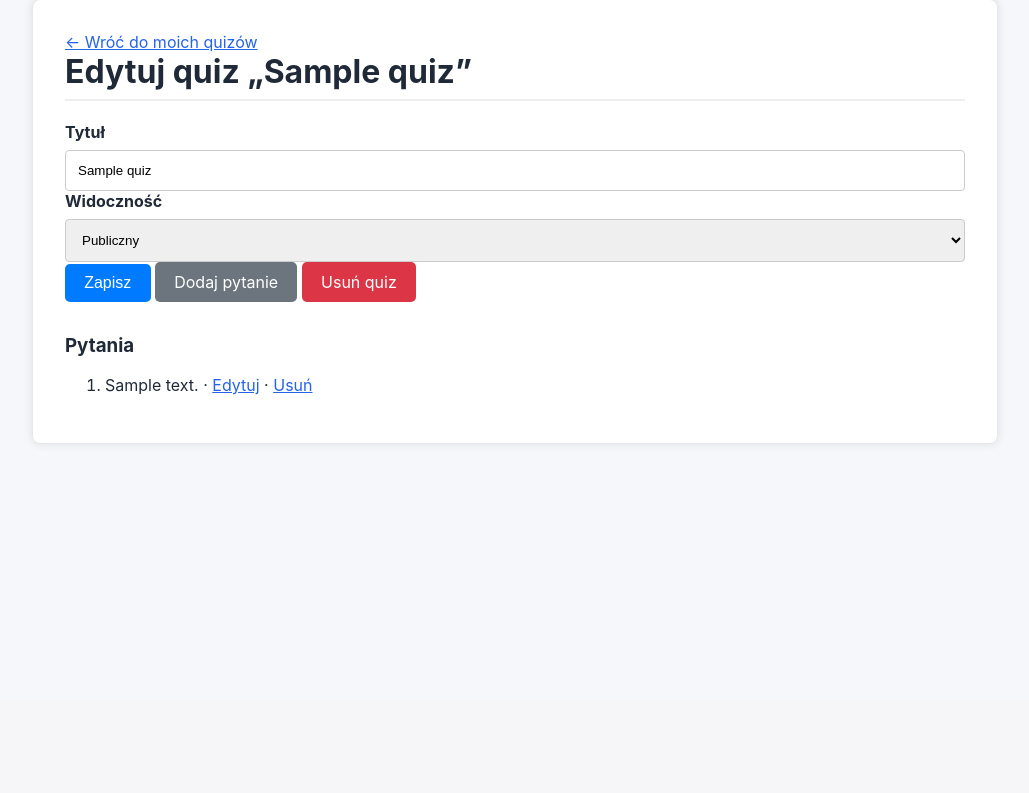
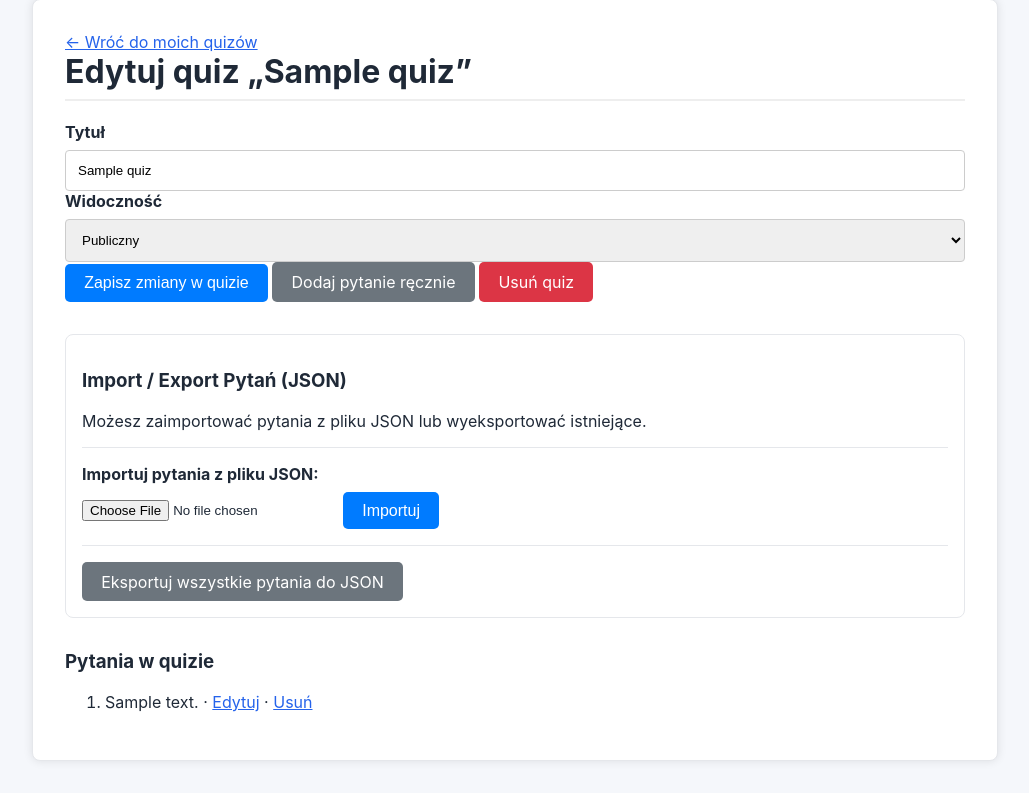
Before and after one commit to Menz1312/projektgrupowy, a Django app: page /edit/1/ in a window 1280 px wide. Shown: the part 101-894 px from the top of the page, without its empty margins (125-1154 px from the left). Before the commit the page ends 545 px from the top, so only its background shows below. Run offline with Django 5.2, Linux system fonts and the light colour scheme; a user stored in the database is signed in; tables that the repository leaves empty hold one stand-in row (values such as "Sample post").

Commit message:
dodanie importu i eksportu

```diff
--- a/quizzes/urls.py
+++ b/quizzes/urls.py
@@ -1,3 +1,4 @@
+# quizzes/urls.py
 from django.urls import path
 from . import views
 
@@ -9,11 +10,14 @@ urlpatterns = [
     path('edit/<int:pk>/', views.quiz_edit_view, name='quiz-edit'),
     path('delete/<int:pk>/', views.quiz_delete_view, name='quiz-delete'),
 
-    # Nowe ścieżki do zarządzania pytaniami
+    # import/eksport pytań
+    path('export/<int:pk>/json/', views.quiz_export_json_view, name='quiz-export-json'),
+    path('import/<int:pk>/json/', views.quiz_import_json_view, name='quiz-import-json'),
+
+    # Ścieżki do zarządzania pytaniami
     path('quiz/<int:quiz_pk>/add-question/', views.question_create_view, name='question-create'),
     path('question/<int:pk>/edit/', views.question_edit_view, name='question-edit'),
     path('question/<int:pk>/delete/', views.question_delete_view, name='question-delete'),
 
     path('quiz/<int:pk>/start/', views.quiz_take_view, name='quiz-start'),
-
 ]
--- a/quizzes/views.py
+++ b/quizzes/views.py
@@ -7,7 +7,11 @@ from .forms import QuizForm, QuestionForm, AnswerFormSet
 import os, json
 from dotenv import load_dotenv
 import random
-
+from django.http import HttpResponse
+from django.utils.text import slugify
+from django.db import transaction
+from django.core.exceptions import ValidationError
+from django.views.decorators.http import require_POST
 
 load_dotenv()
 
@@ -100,8 +104,6 @@ def quiz_edit_view(request, pk):
 
     return render(request, 'quizzes/quiz_form.html', {'quiz_form': form, 'quiz': quiz})
 
-
-# 🔽 ZAKTUALIZOWANY WIDOK (Walidacja)
 @login_required
 def question_create_view(request, quiz_pk):
     quiz = get_object_or_404(Quiz, pk=quiz_pk, author=request.user)
@@ -133,7 +135,6 @@ def question_create_view(request, quiz_pk):
                 answer_formset.save()
                 messages.success(request, "Nowe pytanie zostało dodane.")
                 return redirect('quiz-edit', pk=quiz.pk)
-            # 🔼 KONIEC NOWEJ LOGIKI
     else:
         question_form = QuestionForm()
         answer_formset = AnswerFormSet()
@@ -145,7 +146,6 @@ def question_create_view(request, quiz_pk):
     }
     return render(request, 'quizzes/question_form.html', context)
 
-# 🔽 ZAKTUALIZOWANY WIDOK (Walidacja)
 @login_required
 def question_edit_view(request, pk):
     question = get_object_or_404(Question, pk=pk, quiz__author=request.user)
@@ -172,7 +172,6 @@ def question_edit_view(request, pk):
                 answer_formset.save()
                 messages.success(request, "Pytanie zostało zaktualizowane.")
                 return redirect('quiz-edit', pk=question.quiz.pk)
-            # 🔼 KONIEC NOWEJ LOGIKI
     else:
         question_form = QuestionForm(instance=question)
         answer_formset = AnswerFormSet(instance=question)
@@ -234,7 +233,6 @@ def quiz_take_view(request, pk):
         correct_count = 0
         details = []
 
-        # 🔽 ZMIENIONA LOGIKA OCENIANIA
         # Używamy prefetch_related('answers') dla wydajności
         for question in quiz.questions.prefetch_related('answers'):
             field = f"q_{question.id}"
@@ -272,7 +270,6 @@ def quiz_take_view(request, pk):
                 'correct_ids': correct_ids,
                 'is_correct': is_correct,
             })
-        # 🔼 KONIEC ZMIENIONEJ LOGIKI
 
         score_percent = round((correct_count / total) * 100)
         return render(request, 'quizzes/quiz_result.html', {
@@ -296,3 +293,162 @@ def quiz_take_view(request, pk):
         'questions_data': questions_data,
         'time_limit': time_limit,
     })
+
+@login_required
+def quiz_export_json_view(request, pk):
+    """
+    Eksportuje wszystkie pytania i odpowiedzi dla danego quizu do pliku JSON.
+    """
+    quiz = get_object_or_404(Quiz, pk=pk, author=request.user)
+
+    questions_data = []
+
+    # Używamy prefetch_related dla optymalizacji zapytań
+    for q in quiz.questions.prefetch_related('answers'):
+        answers_data = [
+            {'text': ans.text, 'is_correct': ans.is_correct}
+            for ans in q.answers.all()
+        ]
+
+        questions_data.append({
+            'text': q.text,
+            'explanation': q.explanation,
+            'question_type': q.question_type,
+            'answers': answers_data
+        })
+
+    json_data = {
+        'title': quiz.title,
+        'questions': questions_data
+    }
+
+    # Przygotowanie odpowiedzi HTTP z plikiem JSON
+    response = HttpResponse(
+        json.dumps(json_data, indent=4, ensure_ascii=False),
+        content_type='application/json; charset=utf-8'
+    )
+
+    # Tworzenie bezpiecznej nazwy pliku
+    safe_title = slugify(quiz.title)
+    if not safe_title:
+        safe_title = 'quiz'
+
+    response['Content-Disposition'] = f'attachment; filename="quiz_{quiz.pk}_{safe_title}.json"'
+    return response
+
+
+@login_required
+@require_POST # Ten widok powinien przyjmować tylko metodę POST
+@transaction.atomic # Używamy transakcji, aby w razie błędu nic się nie zapisało
+def quiz_import_json_view(request, pk):
+    """
+    Importuje pytania z pliku JSON i dodaje je do quizu.
+    Wykonuje pełną walidację pliku przed zapisem.
+    """
+    quiz = get_object_or_404(Quiz, pk=pk, author=request.user)
+
+    if 'json_file' not in request.FILES:
+        messages.error(request, "Nie wybrano pliku.")
+        return redirect('quiz-edit', pk=quiz.pk)
+
+    file = request.FILES['json_file']
+
+    if not file.name.endswith('.json'):
+        messages.error(request, "Plik musi być w formacie .json.")
+        return redirect('quiz-edit', pk=quiz.pk)
+
+    try:
+        # Dekodujemy plik ręcznie, aby mieć pewność kodowania UTF-8
+        try:
+            file_content = file.read().decode('utf-8')
+            data = json.loads(file_content)
+        except UnicodeDecodeError:
+            raise ValidationError("Plik ma niepoprawne kodowanie. Wymagane jest UTF-8.")
+        except json.JSONDecodeError:
+            raise ValidationError("Błąd parsowania pliku JSON. Upewnij się, że plik jest poprawny.")
+
+        if 'questions' not in data or not isinstance(data['questions'], list):
+            raise ValidationError("Plik JSON musi zawierać klucz 'questions' z listą pytań.")
+
+        questions_to_create = [] # Przechowujemy dane do walidacji
+
+        for i, q_data in enumerate(data['questions']):
+            q_num = i + 1
+
+            # 1. Walidacja struktury pytania
+            if not isinstance(q_data, dict):
+                raise ValidationError(f"Pytanie {q_num}: Nie jest poprawnym obiektem JSON.")
+
+            text = q_data.get('text')
+            if not text or not isinstance(text, str):
+                raise ValidationError(f"Pytanie {q_num}: Brak lub niepoprawny klucz 'text'.")
+
+            question_type = q_data.get('question_type', Question.QuestionType.SINGLE)
+            if question_type not in Question.QuestionType.values:
+                raise ValidationError(f"Pytanie {q_num}: Niepoprawna wartość 'question_type'. Musi być 'SINGLE' lub 'MULTIPLE'.")
+
+            explanation = q_data.get('explanation', '')
+            answers_data = q_data.get('answers')
+
+            # 2. Walidacja struktury odpowiedzi
+            if not answers_data or not isinstance(answers_data, list) or len(answers_data) < 2:
+                 raise ValidationError(f"Pytanie {q_num} ('{text[:20]}...'): Musi zawierać listę 'answers' z co najmniej 2 odpowiedziami.")
+
+            correct_count = 0
+            validated_answers = []
+
+            for j, ans_data in enumerate(answers_data):
+                ans_num = j + 1
+                if not isinstance(ans_data, dict):
+                     raise ValidationError(f"Pytanie {q_num}, Odpowiedź {ans_num}: Nie jest poprawnym obiektem JSON.")
+
+                ans_text = ans_data.get('text')
+                is_correct = ans_data.get('is_correct')
+
+                if not ans_text or not isinstance(ans_text, str) or not isinstance(is_correct, bool):
+                    raise ValidationError(f"Pytanie {q_num}, Odpowiedź {ans_num}: Niepoprawna struktura (wymagane 'text' (str) i 'is_correct' (bool)).")
+
+                if is_correct:
+                    correct_count += 1
+                validated_answers.append({'text': ans_text, 'is_correct': is_correct})
+
+            # 3. Walidacja logiki (zgodnie z question_create_view)
+            if question_type == Question.QuestionType.SINGLE and correct_count != 1:
+                raise ValidationError(f"Pytanie {q_num} (Jednokrotny): Musi mieć dokładnie 1 poprawną odpowiedź (znaleziono {correct_count}).")
+            if question_type == Question.QuestionType.MULTIPLE and correct_count == 0:
+                raise ValidationError(f"Pytanie {q_num} (Wielokrotny): Musi mieć przynajmniej 1 poprawną odpowiedź.")
+
+            # Jeśli wszystko OK, dodajemy do listy do utworzenia
+            questions_to_create.append({
+                'q_obj': Question(quiz=quiz, text=text, explanation=explanation, question_type=question_type),
+                'answers': validated_answers
+            })
+
+        # --- ZAPIS DO BAZY ---
+        # Jeśli pętla przeszła bez błędów, zapisujemy wszystko (w ramach transakcji)
+
+        num_created = len(questions_to_create)
+
+        for q_batch in questions_to_create:
+            q = q_batch['q_obj']
+            q.save() # Zapisujemy pytanie, aby dostać ID
+
+            # Tworzymy odpowiedzi powiązane z tym pytaniem
+            answers_to_save = [
+                Answer(question=q, text=ans_data['text'], is_correct=ans_data['is_correct'])
+                for ans_data in q_batch['answers']
+            ]
+            Answer.objects.bulk_create(answers_to_save)
+
+        messages.success(request, f"Pomyślnie zaimportowano {num_created} pytań.")
+
+    except ValidationError as e:
+        # Jawny błąd walidacji
+        messages.error(request, f"Błąd walidacji: {e.message}")
+        # Transakcja zostanie automatycznie wycofana
+    except Exception as e:
+        # Inne błędy (np. I/O)
+        messages.error(request, f"Wystąpił nieoczekiwany błąd: {e}")
+        # Transakcja zostanie automatycznie wycofana
+
+    return redirect('quiz-edit', pk=quiz.pk)
--- a/templates/quizzes/quiz_form.html
+++ b/templates/quizzes/quiz_form.html
@@ -32,17 +32,35 @@
     </div>
 
     <button type="submit" class="btn btn-primary">
-      {% if is_new %}Utwórz{% else %}Zapisz{% endif %}
+      {% if is_new %}Utwórz i przejdź do dodawania pytań{% else %}Zapisz zmiany w quizie{% endif %}
     </button>
 
     {% if not is_new and quiz %}
-      <a class="btn btn-secondary" href="{% url 'question-create' quiz_pk=quiz.pk %}">Dodaj pytanie</a>
+      <a class="btn btn-secondary" href="{% url 'question-create' quiz_pk=quiz.pk %}">Dodaj pytanie ręcznie</a>
       <a class="btn btn-danger" href="{% url 'quiz-delete' pk=quiz.pk %}">Usuń quiz</a>
     {% endif %}
   </form>
 
   {% if not is_new and quiz %}
-    <h3 style="margin-top:2rem;">Pytania</h3>
+
+    <div style="border: 1px solid var(--border); padding: 1rem; margin-top: 2rem; border-radius: 8px;">
+        <h3>Import / Export Pytań (JSON)</h3>
+        <p>Możesz zaimportować pytania z pliku JSON lub wyeksportować istniejące.</p>
+
+        <form action="{% url 'quiz-import-json' pk=quiz.pk %}" method="post" enctype="multipart/form-data" style="margin-bottom: 1rem; padding-top: 1rem; border-top: 1px solid var(--border);">
+            {% csrf_token %}
+            <label for="json_file_input" class="form-label" style="font-weight: bold;">Importuj pytania z pliku JSON:</label>
+            <div style="display: flex; gap: 0.5rem; align-items: center;">
+                <input type="file" name="json_file" id="json_file_input" accept=".json" required class="form-control" style="width: auto;">
+                <button type="submit" class="btn btn-primary">Importuj</button>
+            </div>
+        </form>
+
+        <div style="margin-top: 1rem; padding-top: 1rem; border-top: 1px solid var(--border);">
+            <a href="{% url 'quiz-export-json' pk=quiz.pk %}" class="btn btn-secondary">Eksportuj wszystkie pytania do JSON</a>
+        </div>
+    </div>
+    <h3 style="margin-top:2rem;">Pytania w quizie</h3>
     {% if quiz.questions.exists %}
       <ol>
         {% for q in quiz.questions.all %}
@@ -54,7 +72,8 @@
         {% endfor %}
       </ol>
     {% else %}
-      <p>Brak pytań.</p>
+      <p>Brak pytań. Dodaj je ręcznie, wygeneruj (jeśli dostępne) lub zaimportuj z pliku JSON.</p>
     {% endif %}
+
   {% endif %}
 {% endblock %}
```
Also changed, not shown: db.sqlite3.
